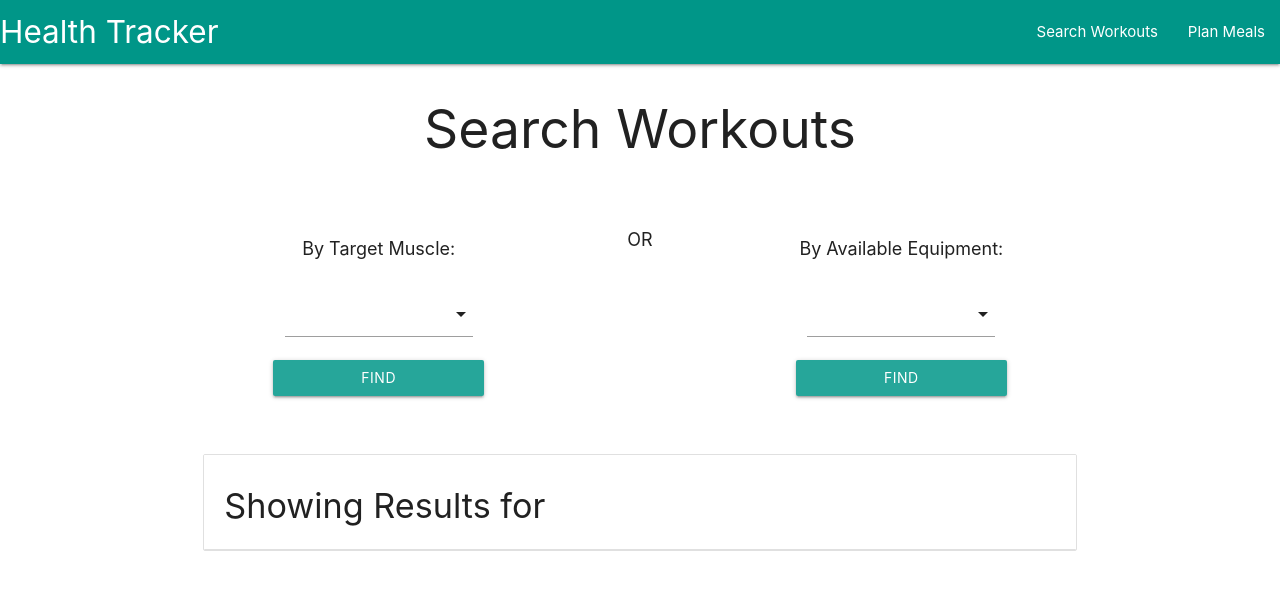
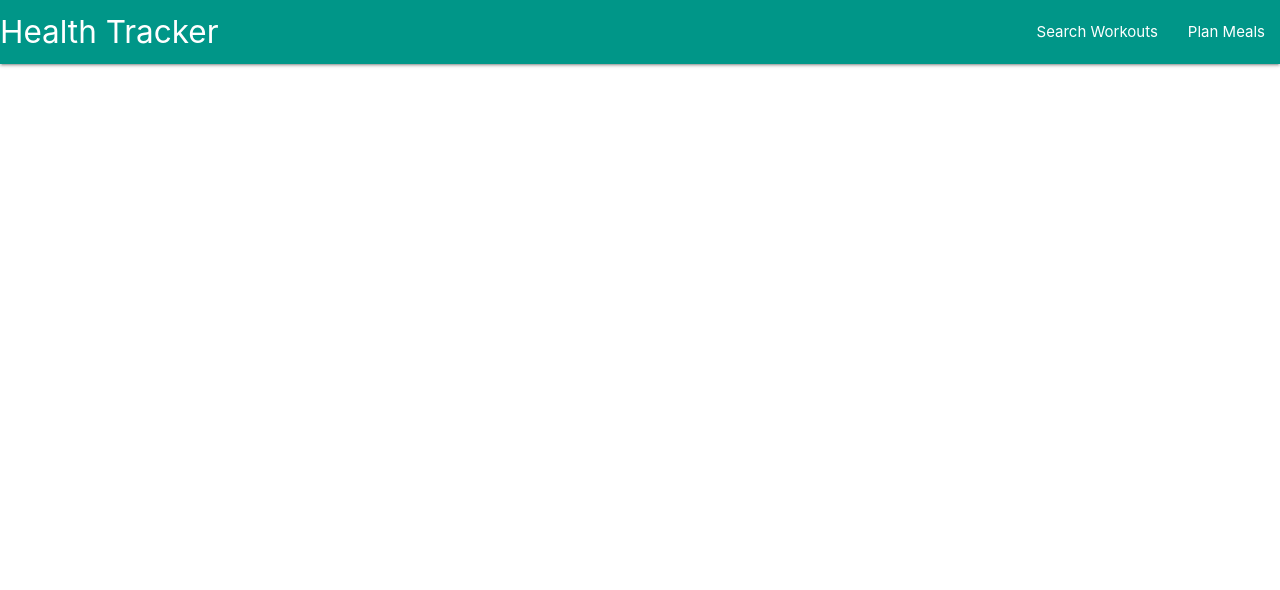
Before and after one commit to sarawrmas/Health-Tracker, a React (Create React App) app: page /workout-search in a window 1280 px wide. Shown: the top 590 px of the page. Built offline with nearby package versions, Linux system fonts and the light colour scheme.

Commit message:
update urls

```diff
--- a/package.json
+++ b/package.json
@@ -43,5 +43,8 @@
       "last 1 firefox version",
       "last 1 safari version"
     ]
+  },
+  "devDependencies": {
+    "gh-pages": "^3.2.3"
   }
 }
--- a/src/App.js
+++ b/src/App.js
@@ -13,11 +13,11 @@ function App() {
       <Switch>
         <Route exact path="/" component={Home} />
         <Route exact
-          path="/workout-search"
+          path="/health-tracker/workout-search"
           component={Workout}
         />
         <Route exact
-          path="/meal-planner"
+          path="/health-tracker/meal-planner"
           component={Meal}
         />
       </Switch>
```
Also changed, not shown: 1 other file (tests, documents, lock files or other folders).
